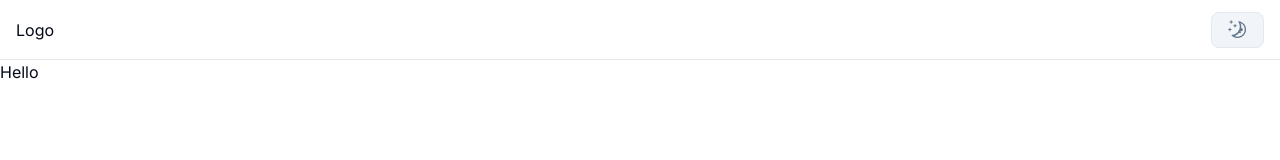
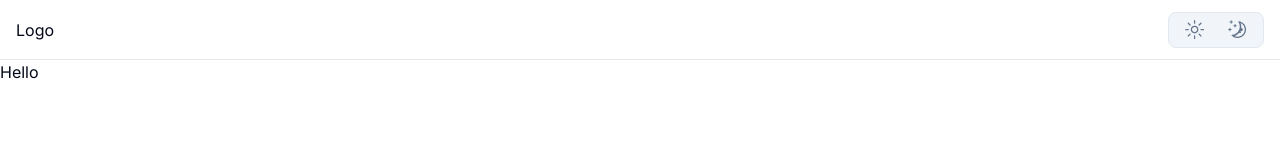
Before and after one commit to ahmadammarm/formify, a Next.js app: page / in a window 1280 px wide. Shown: the top 160 px of the page. Built offline with nearby package versions, Linux system fonts and the light colour scheme.

Commit message:
adding light and dark mode

```diff
--- a/components/ThemeSwitcher.tsx
+++ b/components/ThemeSwitcher.tsx
@@ -1,33 +1,32 @@
-"use client"
+"use client";
 
-import { useTheme } from 'next-themes'
-import React, { useEffect, useState } from 'react'
-import { Tabs, TabsList, TabsTrigger } from './ui/tabs'
-import { MoonIcon, SunIcon } from '@radix-ui/react-icons'
+import { useTheme } from "next-themes";
+import React, { useEffect, useState } from "react";
+import { Tabs, TabsList, TabsTrigger } from "./ui/tabs";
+import { MoonIcon, SunIcon } from "@radix-ui/react-icons";
 
 function ThemeSwitcher() {
+  const { theme, setTheme } = useTheme();
+  const [mounted, setMounted] = useState(false);
 
-    const {theme, setTheme} = useTheme()
-    const [mounted, setMounted] = useState(false)
+  useEffect(() => {
+    setMounted(true);
+  }, []);
 
-    useEffect(() => {
-        setMounted(true)
-    }, [])
-
-    if(!mounted) return null
+  if (!mounted) return null;
 
   return (
     <Tabs defaultValue={theme}>
-        <TabsList className='border'>
-            <TabsTrigger
-                value='light'
-                onClick={() => setTheme('light')}
-            >
-                <MoonIcon className='h-[1.2rem] w-[1.2rem]'  />
-            </TabsTrigger>
-        </TabsList>
+      <TabsList className="border">
+        <TabsTrigger value="light" onClick={() => setTheme("light")}>
+          <SunIcon className="h-[1.2rem] w-[1.2rem] rotate-90 transition-all light:rotate-0" />
+        </TabsTrigger>
+        <TabsTrigger value="dark" onClick={() => setTheme("dark")}>
+          <MoonIcon className="h-[1.2rem] w-[1.2rem]" />
+        </TabsTrigger>
+      </TabsList>
     </Tabs>
-  )
+  );
 }
 
-export default ThemeSwitcher
+export default ThemeSwitcher;
```
